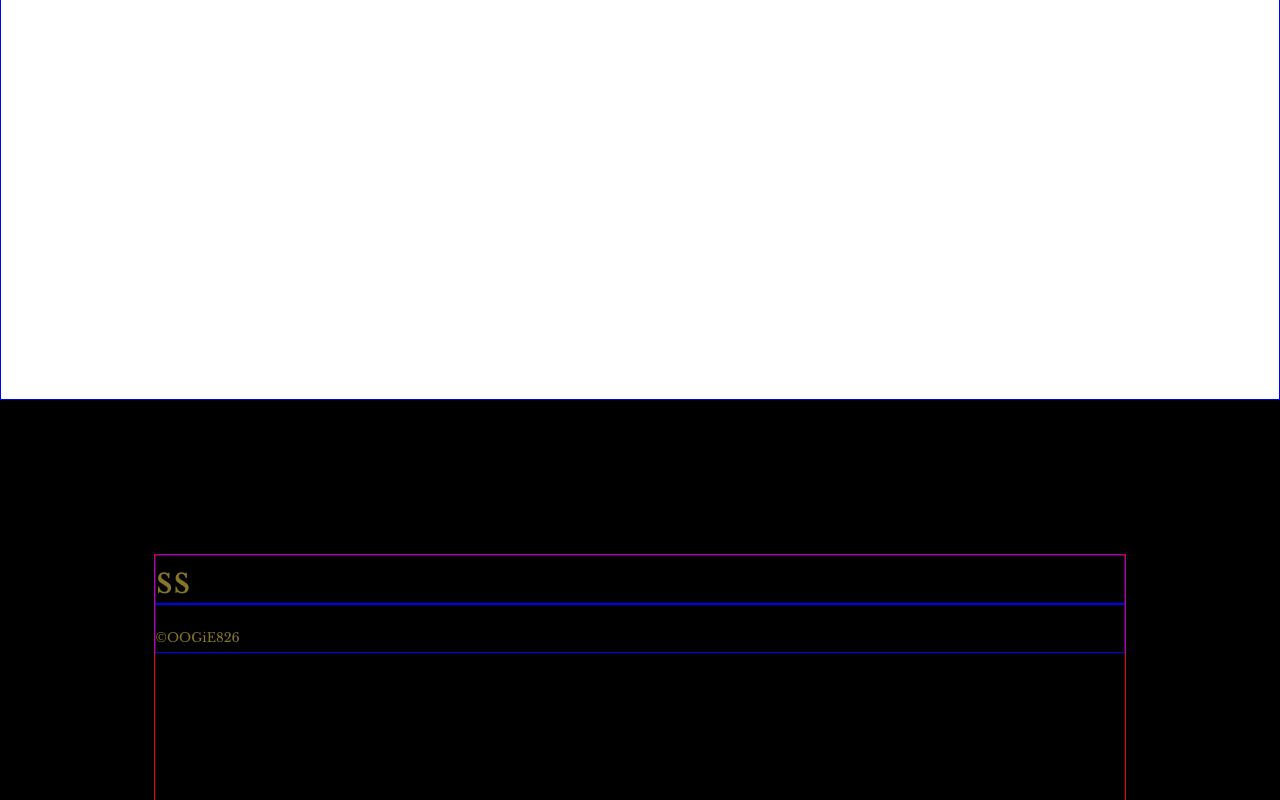
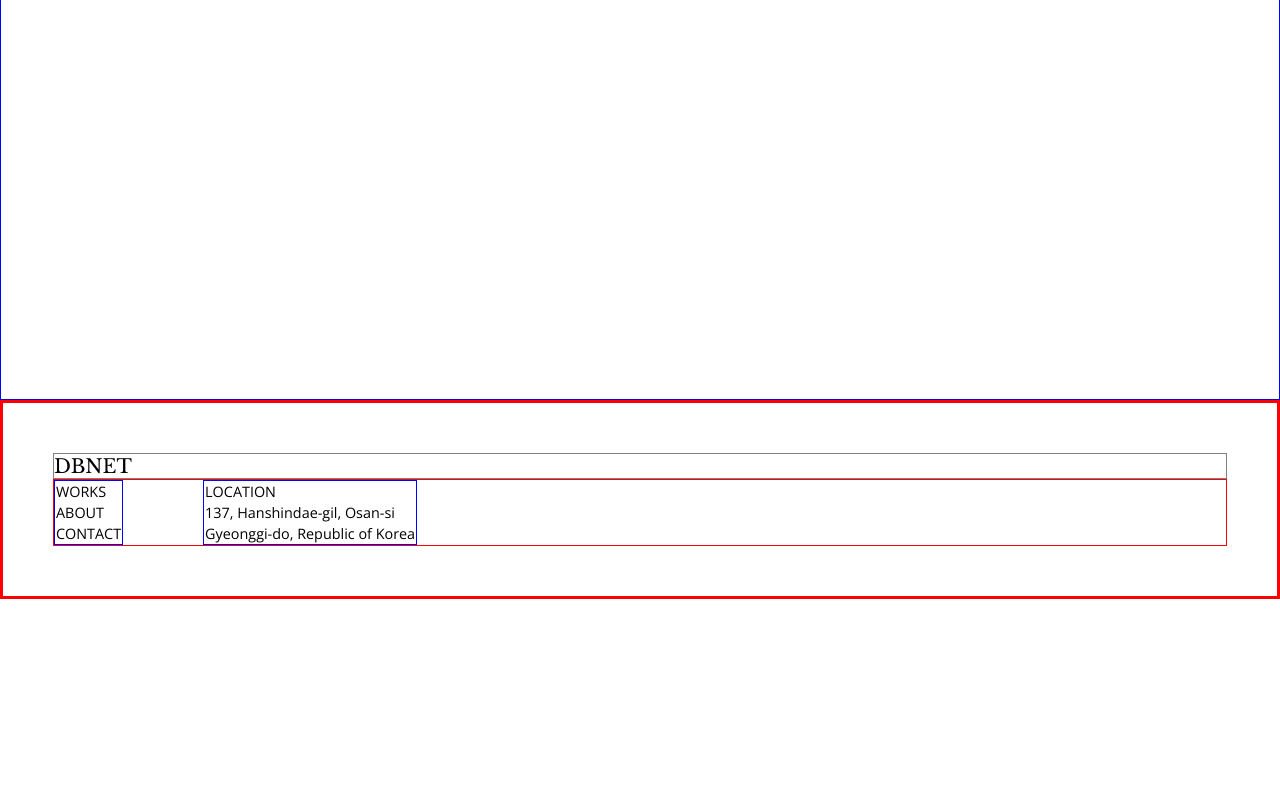
Before and after one commit to apexcel/web-teamproject, a React app: page /contact in a window 1280 px wide. Shown: the part 2000-2800 px from the top of the page. After the commit the page ends 2599 px from the top, so only its background shows below. Built offline with nearby package versions, Linux system fonts and the light colour scheme; a web font is replaced by a local one.

Commit message:
Update Footer

```diff
--- a/src/client/components/Footer.jsx
+++ b/src/client/components/Footer.jsx
@@ -5,12 +5,24 @@ import '../css/footer.scss'
 const Footer = () => {
     return(
         <footer>
+            <div className='footer-title'>
+                DBNET
+            </div>
             <div className='footer-container'>
-                <div className='footer-item'>
-                <span>ss</span>
+
+                <div className='footer-item left'>
+                    <div className='left-item'>
+                        <span className='f-link'>WORKS</span>
+                        <span className='f-link'>ABOUT</span>
+                        <span className='f-link'>CONTACT</span>
+                    </div>
                 </div>
-                <div className='footer-item'>
-                    <span className='cr'>©OOGiE826</span>
+                <div className='footer-item right'>
+                    <div className='right-item'>
+                        <span>LOCATION</span>
+                        <span>137, Hanshindae-gil, Osan-si</span>
+                        <span>Gyeonggi-do, Republic of Korea</span>
+                    </div>
                 </div>
             </div>
         </footer>
--- a/src/client/components/Header.jsx
+++ b/src/client/components/Header.jsx
@@ -11,7 +11,7 @@ const Header = () => {
                 <div className='header-menu'>
                     <a className='link' href='#about-container'>Works</a>
                     <a className='link' href='#about-container'>About</a>
-                    <a className='link' href='#about-container'>Contacts</a>
+                    <a className='link' href='#about-container'>Contact</a>
                 </div>
             </div>
         </header>
--- a/src/client/css/footer.scss
+++ b/src/client/css/footer.scss
@@ -1,32 +1,56 @@
-$colors: ('bg-color': #000000, 'font-color': #887628);
+footer {
+    position: absolute;
+    background: #fff;
+    color: #000;
+    font-size: 1.2rem;
+    width: 100%;
+    height: auto;
+    padding: 50px;
+    border: 3px solid red;
 
-
-footer {
-    position: fixed;
-    display: flex;
-    justify-content: center;
-    align-content: center;
-    position: absolute;
-    background: map-get($colors, bg-color);
-    color: map-get($colors, font-color);
-    font-size: 2em;
-    font-family: 'Libre Baskerville', cursive;
-    padding: 4em;
-    width: 100%;
-    height: 80vh;
+    .footer-title {
+        position: relative;
+        border: 1px solid gray;
+        display: inline-block;
+        font-family: 'Libre Baskerville', cursive;
+        width: 100%;
+        height: auto;
+    }
 
     .footer-container {
+        display: flex;
+        justify-content: left;
         position: relative;
+        font-family: 'Open Sans', serif;
         width: 100%;
-        height: 100%;
+        height: auto;
         border: 1px solid red;
+        font-size: 0.9rem;
 
         .footer-item {
             border: 1px solid blue;
-
-            .cr {
-                font-size: 0.8rem;
+            & span {
+                padding: 1px;
             }
         }
+
+        .left {
+            margin-right: 5rem;
+
+            .left-item {
+                display: flex;
+                flex-direction: column;
+            }
+        }
+
+        .right {
+
+            .right-item {
+                display: flex;
+                flex-direction: column;
+            }
+        }
+
+
     }
 }
```
